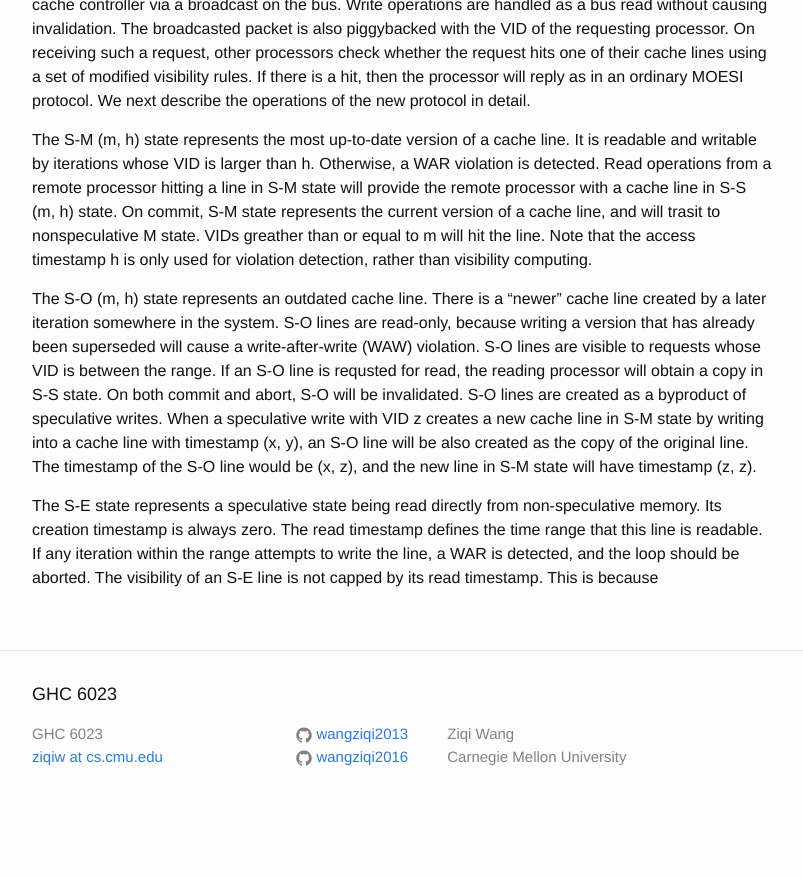
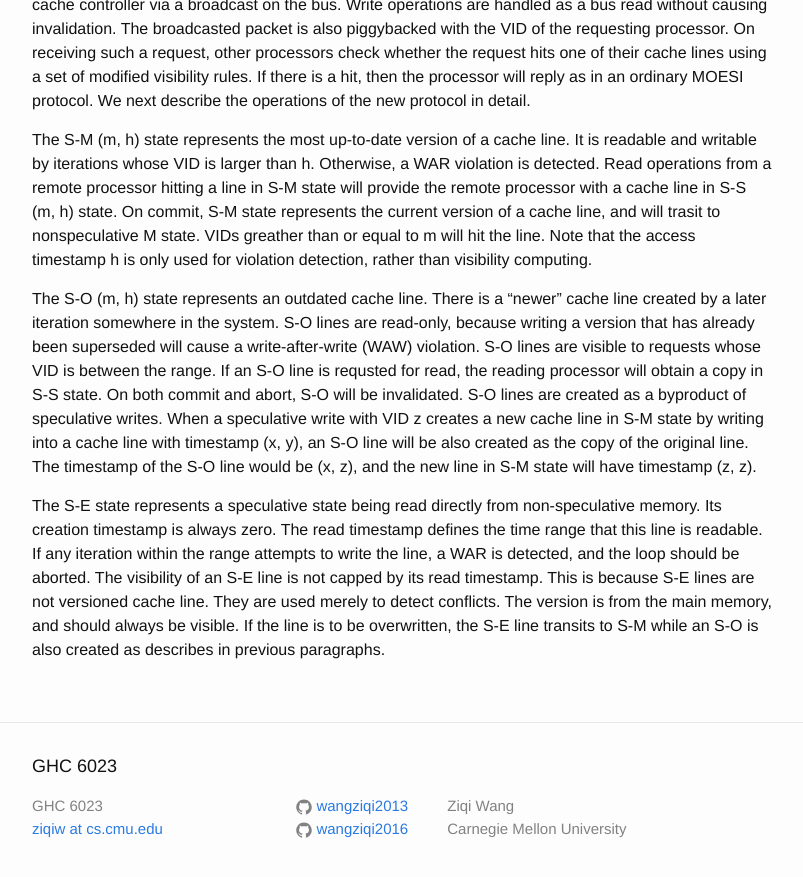
Before and after one commit to wangziqi2013/wangziqi2013.github.io, a Jekyll site: the page built from _posts/2018-06-02-Hardware-Multithreaded-Transactions.markdown, in a window 1280 px wide and 900 px high, scrolled down 1732 px. Shown: the top 877 px of the window, without its empty margins (238-1041 px from the left). Built offline with Jekyll 4.4.1, drawn with Linux system fonts in a browser that asks for light colours; before the commit the page ends 2560 px from its top, so only the background shows below that.

Commit message:
Finish S-E

```diff
--- a/_posts/2018-06-02-Hardware-Multithreaded-Transactions.markdown
+++ b/_posts/2018-06-02-Hardware-Multithreaded-Transactions.markdown
@@ -85,3 +85,6 @@ and the new line in S-M state will have timestamp (z, z).
 The S-E state represents a speculative state being read directly from non-speculative memory. Its creation timestamp is always zero.
 The read timestamp defines the time range that this line is readable. If any iteration within the range attempts to write the line,
 a WAR is detected, and the loop should be aborted. The visibility of an S-E line is not capped by its read timestamp. This is because
+S-E lines are not versioned cache line. They are used merely to detect conflicts. The version is from the main memory, and should
+always be visible. If the line is to be overwritten, the S-E line transits to S-M while an S-O is also created as describes in
+previous paragraphs.
```
